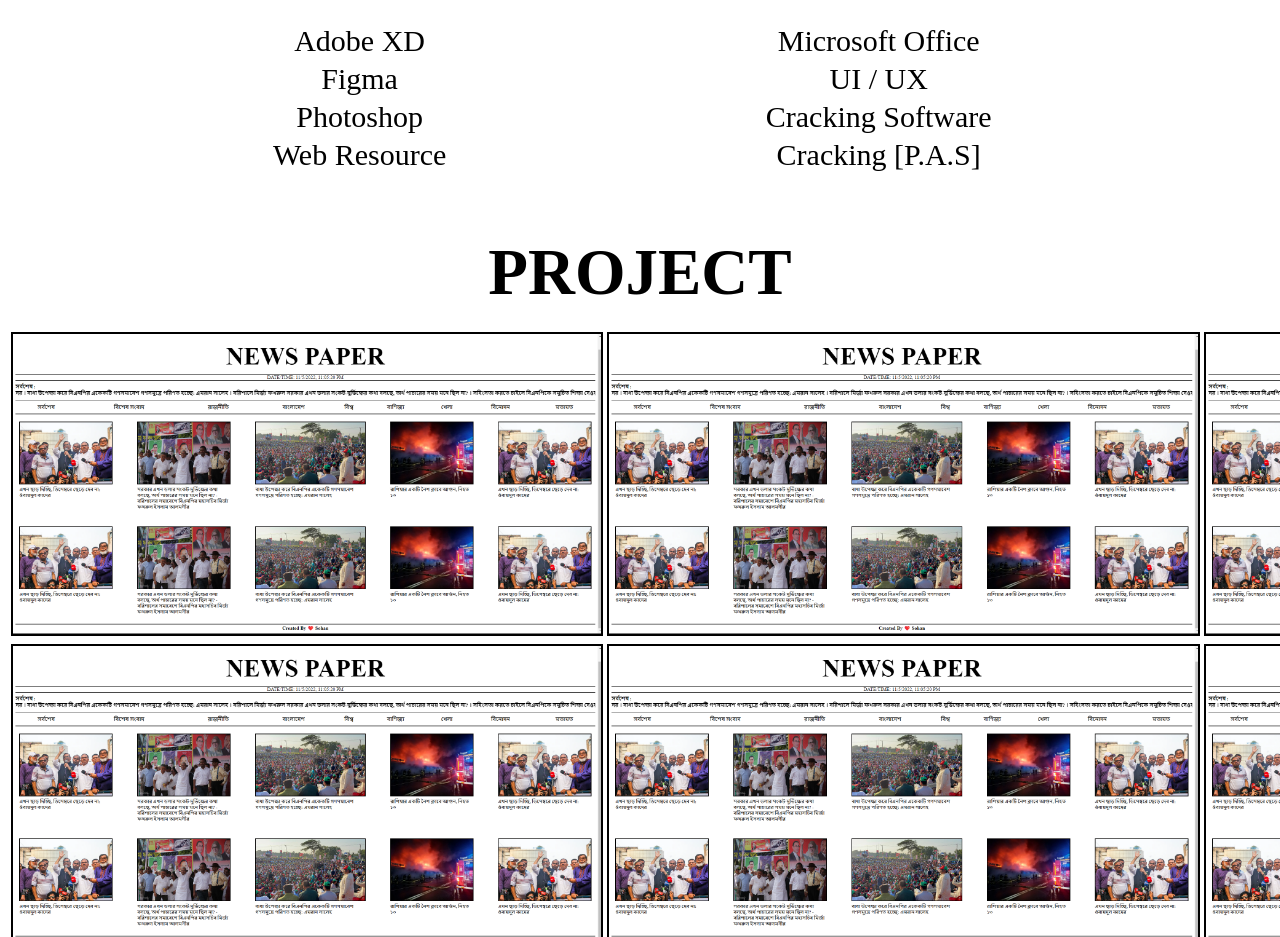
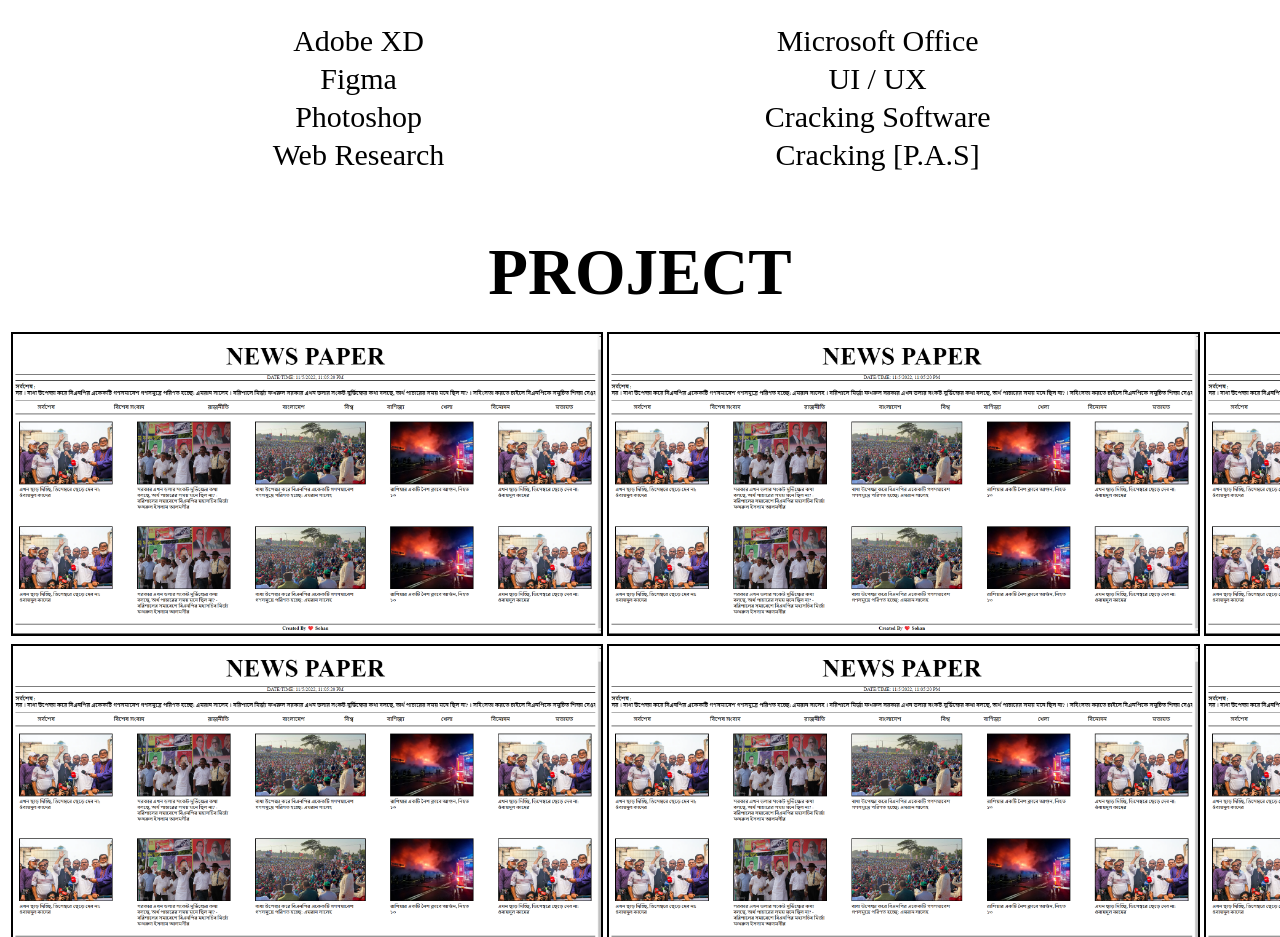
Before and after one commit to sheikhsohan/simple-portfolio, a plain HTML site: page index.html in a window 1280 px wide. Shown: the part 1101-2038 px from the top of the page. Drawn offline with Linux system fonts and the light colour scheme.

Commit message:
Update index.html

```diff
--- a/index.html
+++ b/index.html
@@ -92,7 +92,7 @@
                     <td span class="right1">Cracking Software</td>
                 </tr>
                 <tr>
-                    <td span class="left1">Web Resource</td>
+                    <td span class="left1">Web Research</td>
                     <td span class="right1">Cracking [P.A.S]</td>
                 </tr>
             </table>
```
